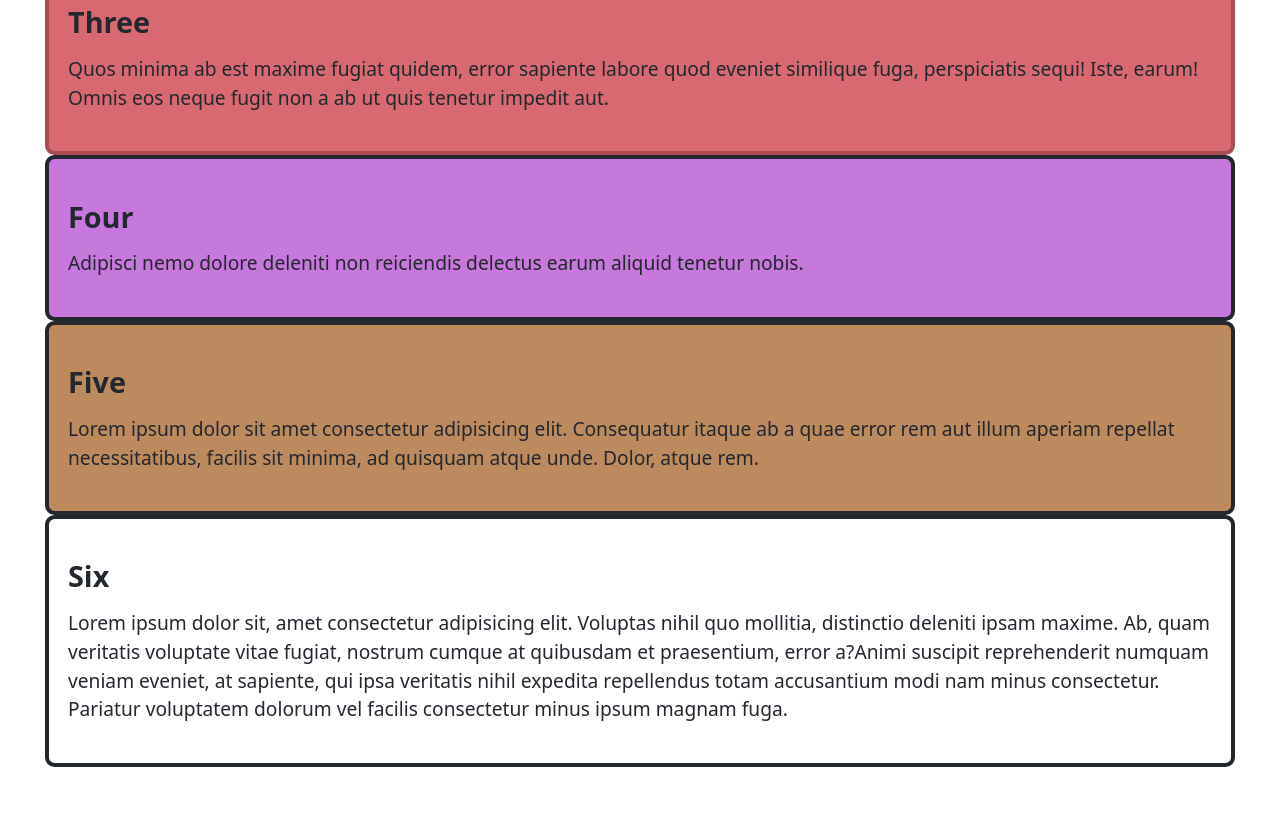
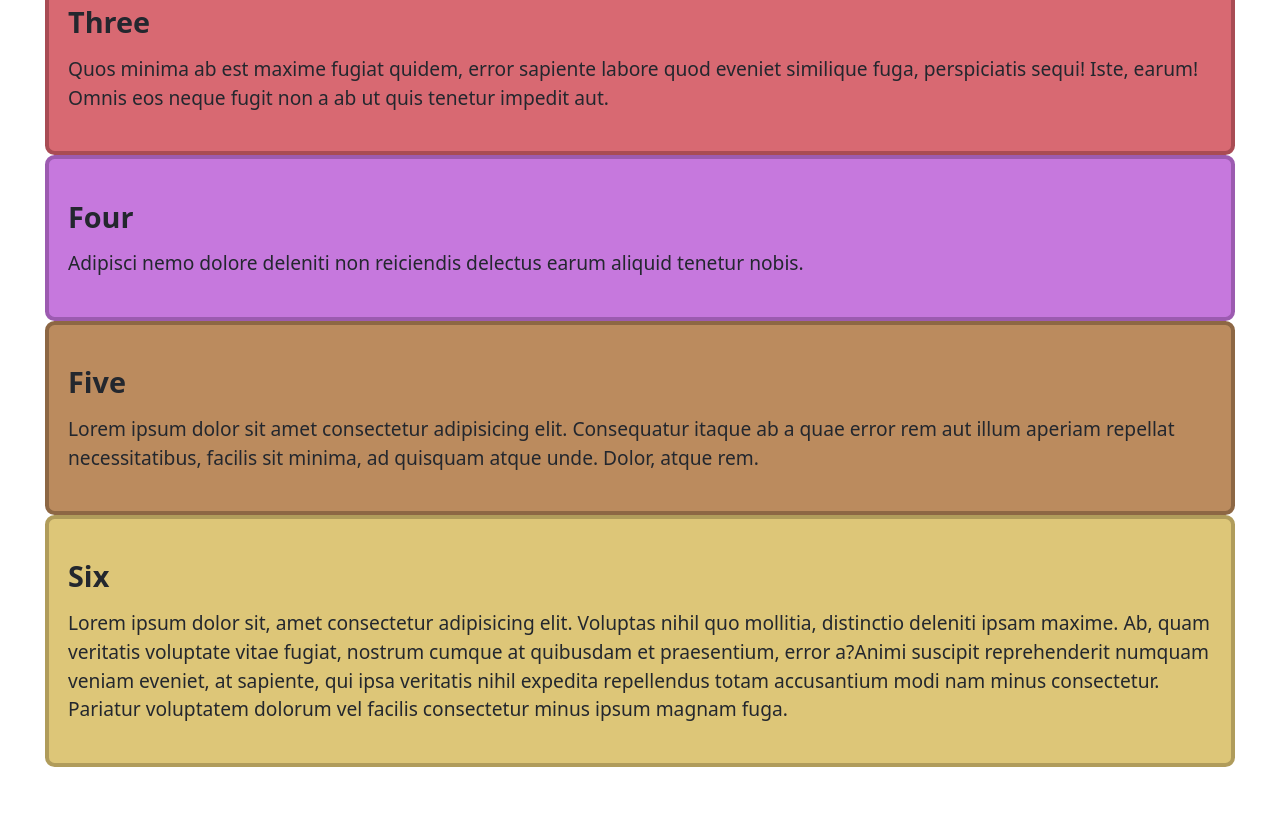
Before and after one commit to MAD9013/f2024-w6-tutorial, a plain HTML site: page grid-areas.html in a window 1280 px wide. Shown: the part 1224-2040 px from the top of the page. Drawn offline with Linux system fonts and the light colour scheme; a web font is replaced by a local one.

Commit message:
Fix missing colour variables from CSS Reset update

```diff
--- a/css/main.css
+++ b/css/main.css
@@ -7,6 +7,7 @@
   --color-red: #d86972;
   --color-red--dark: #a94c54;
   --color-orange: #bb8b5e;
+  --color-orange--dark: #8d6744;
   --color-green: #97c278;
   --color-green--medium: #bedfa5;
   --color-green--light: #c3e1ad;
@@ -15,6 +16,15 @@
   --color-blue--light: #8eb9dd;
   --color-blue--dark: #2c6593;
   --color-purple: #c678dd;
+  --color-purple--dark: #9c5bb0;
+  --color-yellow: #ddc678;
+  --color-yellow--dark: #b09c5b;
+  --color-cyan: #78ddd0;
+  --color-cyan--dark: #57b0a5;
+  --color-brown: #3e2c18;
+  --color-brown--dark: #1e150b;
+  --color-gray: #333;
+  --color-gray--dark: #222;
 
   /* Fonts */
   --font-primary: "Noto Sans", sans-serif;
```
